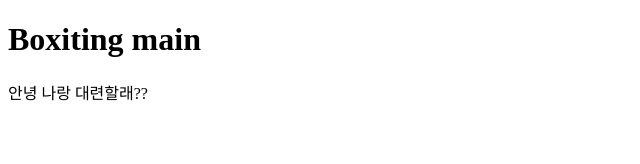
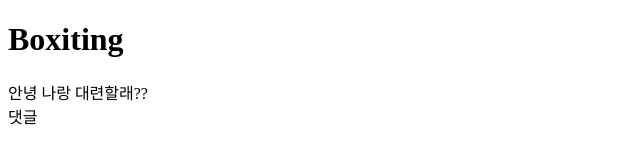
Before and after one commit to 87leh/test2, a plain HTML site: page index.html in a window 1280 px wide. Shown: the whole page, without its empty margins (0-640 px from the left). Drawn offline with Linux system fonts and the light colour scheme.

Commit message:
댓글기능추가

```diff
--- a/index.html
+++ b/index.html
@@ -7,7 +7,8 @@
     <title>Document</title>
 </head>
 <body>
-    <h1>Boxiting main</h1>
+    <h1>Boxiting</h1>
     <div>안녕 나랑 대련할래??</div>
+    <div>댓글</div>
 </body>
 </html>
```
